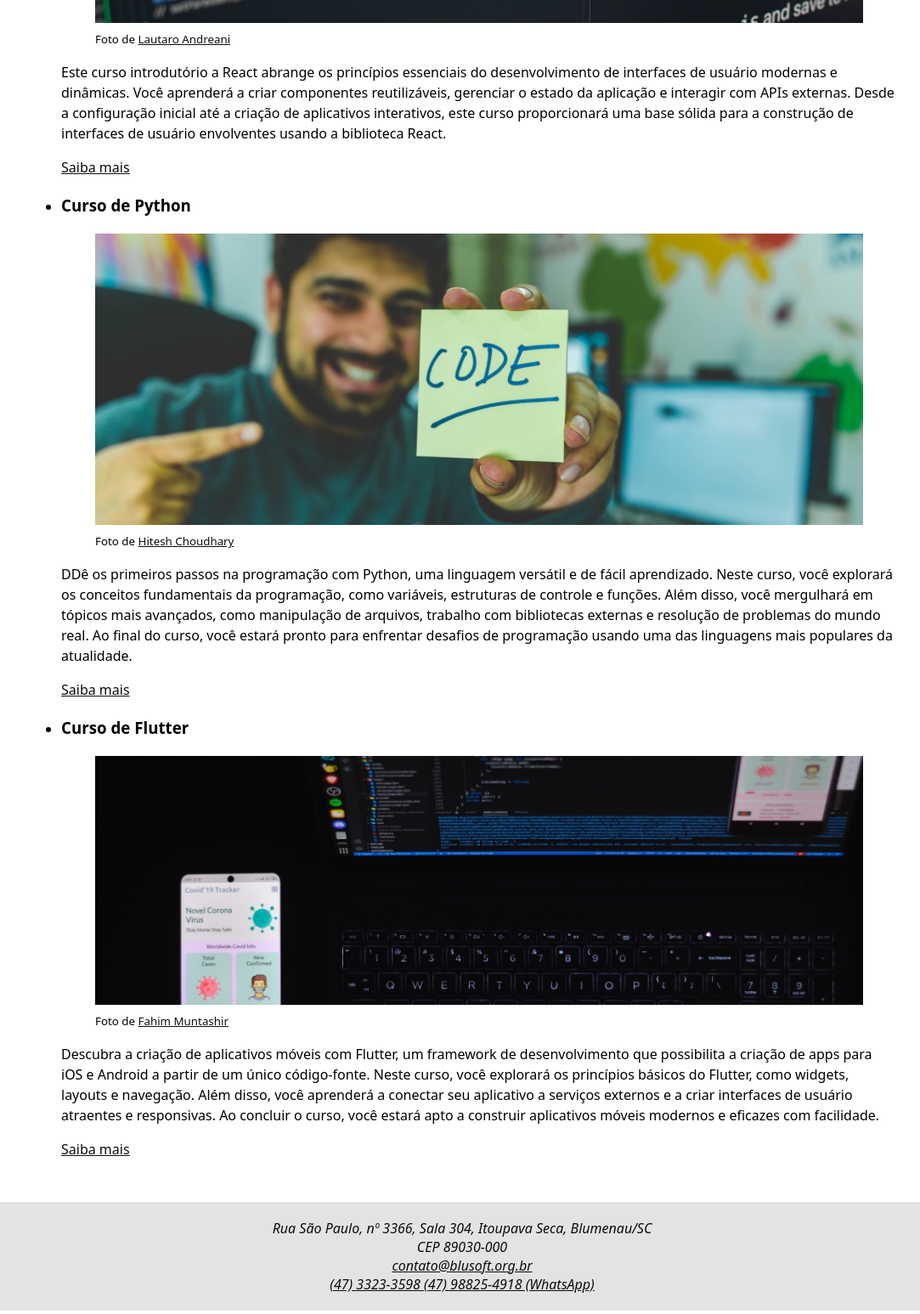
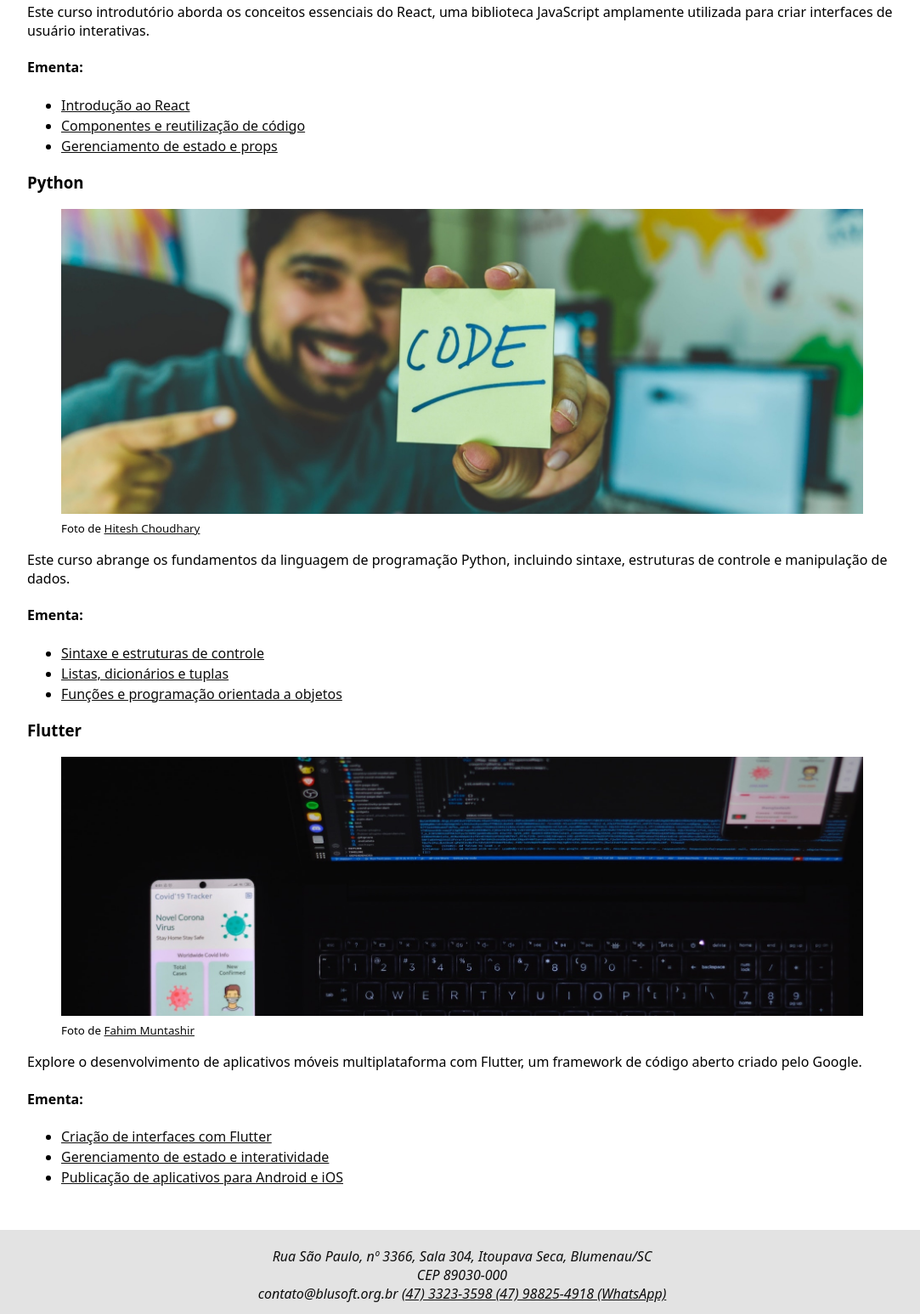
Before and after one commit to ahzorek/Entra21-React-HTML_Basico_exercicios, a plain HTML site: page exercicio2/cursos.html in a window 1280 px wide. Shown: the part 714-2261 px from the top of the page at 85% size, without its empty margins (96-1179 px from the left). Drawn offline with Linux system fonts and the light colour scheme.

Commit message:
finishing touches

```diff
--- a/exercicio2/cursos.html
+++ b/exercicio2/cursos.html
@@ -5,7 +5,7 @@
   <meta charset="UTF-8">
   <meta name="viewport" content="width=device-width, initial-scale=1.0">
   <link rel="icon" href="assets/rocket.gif" type="image/x-icon">
-  <link rel="stylesheet" href="assets/styles.css">
+  <link rel="stylesheet" href="css/styles.css">
   <title>Programa Entra21 - Curso</title>
 </head>
 
@@ -28,10 +28,9 @@
       <h1>Cursos de Tecnologia da Informação</h1>
       <p>Prepare-se para entrar no mundo da TI com cursos abrangentes e prático. Aprenda habilidades essenciais para se
         destacar na indústria de tecnologia.</p>
-      <h2>Ementas</h2>
-      <ul>
-        <li>
-          <h3>Curso de React</h3>
+      <section id="cursos" class="section">
+        <div class="curso">
+          <h3>React</h3>
           <figure>
             <img width="100%" src="assets/lautaro-andreani-xkBaqlcqeb4-unsplash.jpg" />
             <figcaption>
@@ -41,19 +40,23 @@
               </small>
             </figcaption>
           </figure>
-          <p>Este curso introdutório a React abrange os princípios essenciais do desenvolvimento de interfaces de
-            usuário
-            modernas e
-            dinâmicas. Você aprenderá a criar componentes reutilizáveis, gerenciar o estado da aplicação e interagir com
-            APIs
-            externas. Desde a configuração inicial até a criação de aplicativos interativos, este curso proporcionará
-            uma
-            base
-            sólida para a construção de interfaces de usuário envolventes usando a biblioteca React.</p>
-          <a href="https://pt.wikipedia.org/wiki/React" target="_blank">Saiba mais</a>
-        </li>
-        <li>
-          <h3>Curso de Python</h3>
+          <p>Este curso introdutório aborda os conceitos essenciais do React, uma biblioteca JavaScript amplamente
+            utilizada
+            para criar interfaces de usuário interativas.</p>
+          <h4>Ementa:</h4>
+          <ul>
+            <li><a href="https://pt.wikipedia.org/wiki/React" target="_blank" rel="noopener noreferrer">Introdução ao
+                React</a></li>
+            <li><a href="https://en.wikipedia.org/wiki/Code_reuse" target="_blank" rel="noopener noreferrer">Componentes
+                e
+                reutilização de código</a></li>
+            <li><a href="https://en.wikipedia.org/wiki/State_management" target="_blank"
+                rel="noopener noreferrer">Gerenciamento de
+                estado e props</a></li>
+          </ul>
+        </div>
+        <div class="curso">
+          <h3>Python</h3>
           <figure>
             <img width="100%" src="assets/hitesh-choudhary-pMnw5BSZYsA-unsplash.jpg" />
             <figcaption>
@@ -64,19 +67,22 @@
               </small>
             </figcaption>
           </figure>
-          <p>DDê os primeiros passos na programação com Python, uma linguagem versátil e de fácil aprendizado. Neste
-            curso, você
-            explorará os conceitos fundamentais da programação, como variáveis, estruturas de controle e funções. Além
-            disso, você
-            mergulhará em tópicos mais avançados, como manipulação de arquivos, trabalho com bibliotecas externas e
-            resolução de
-            problemas do mundo real. Ao final do curso, você estará pronto para enfrentar desafios de programação usando
-            uma das
-            linguagens mais populares da atualidade.</p>
-          <a href="https://pt.wikipedia.org/wiki/Python" target="_blank">Saiba mais</a>
-        </li>
-        <li>
-          <h3>Curso de Flutter</h3>
+          <p>Este curso abrange os fundamentos da linguagem de programação Python, incluindo sintaxe, estruturas de
+            controle e
+            manipulação de dados.</p>
+          <h4>Ementa:</h4>
+          <ul>
+            <li><a href="https://pt.wikipedia.org/wiki/Python" target="_blank">Sintaxe e estruturas
+                de controle</a></li>
+            <li><a href="https://en.wikipedia.org/wiki/List_(abstract_data_type)" target="_blank">Listas, dicionários e
+                tuplas</a></li>
+            <li><a href="https://en.wikipedia.org/wiki/Object-oriented_programming" target="_blank">Funções e
+                programação
+                orientada a objetos</a></li>
+          </ul>
+        </div>
+        <div class="curso">
+          <h3>Flutter</h3>
           <figure>
             <img width="100%" src="assets/fahim-muntashir-OqOhYRjn_JY-unsplash.jpg" />
             <figcaption>
@@ -87,18 +93,20 @@
               </small>
             </figcaption>
           </figure>
-          <p>Descubra a criação de aplicativos móveis com Flutter, um framework de desenvolvimento que possibilita a
-            criação de apps
-            para iOS e Android a partir de um único código-fonte. Neste curso, você explorará os princípios básicos do
-            Flutter, como
-            widgets, layouts e navegação. Além disso, você aprenderá a conectar seu aplicativo a serviços externos e a
-            criar
-            interfaces de usuário atraentes e responsivas. Ao concluir o curso, você estará apto a construir aplicativos
-            móveis
-            modernos e eficazes com facilidade.</p>
-          <a href="https://pt.wikipedia.org/wiki/Flutter_(software)" target="_blank">Saiba mais</a>
-        </li>
-      </ul>
+          <p>Explore o desenvolvimento de aplicativos móveis multiplataforma com Flutter, um framework de código aberto
+            criado
+            pelo Google.</p>
+          <h4>Ementa:</h4>
+          <ul>
+            <li><a href="https://pt.wikipedia.org/wiki/Flutter_(software)" target="_blank">Criação
+                de interfaces com Flutter</a></li>
+            <li><a href="https://pt.wikipedia.org/wiki/Flutter_(software)" target="_blank">Gerenciamento de estado e
+                interatividade</a></li>
+            <li><a href="https://pt.wikipedia.org/wiki/Flutter_(software)" target="_blank">Publicação de aplicativos
+                para Android e iOS</a></li>
+          </ul>
+        </div>
+      </section>
     </section>
   </main>
   <footer id="contato">
@@ -106,7 +114,7 @@
       Rua São Paulo, nº 3366,
       Sala 304, Itoupava Seca, Blumenau/SC <br>
       CEP 89030-000 <br>
-      <a href="mailto:contato@blusoft.org.br">contato@blusoft.org.br</a><br />
+      contato@blusoft.org.br
       <a href="tel:+554733233598">(47) 3323-3598 </a>
       <a href="https://wa.me/5547988254918">(47) 98825-4918 (WhatsApp)</a>
     </address>
```
Also changed, not shown: exercicio2/index.html (+2 -2 lines), exercicio2/matricula.html (+2 -2 lines), exercicio2/css/styles.css (renamed from exercicio2/assets/styles.css).
